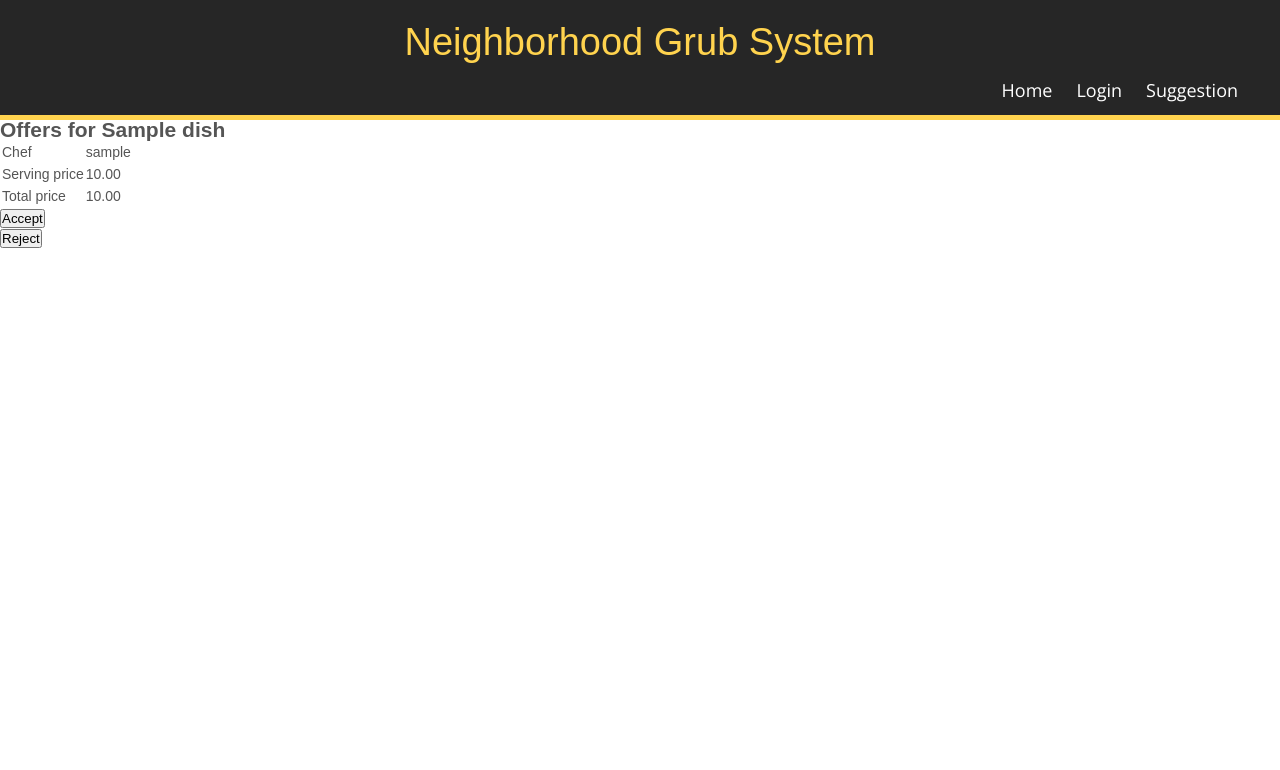
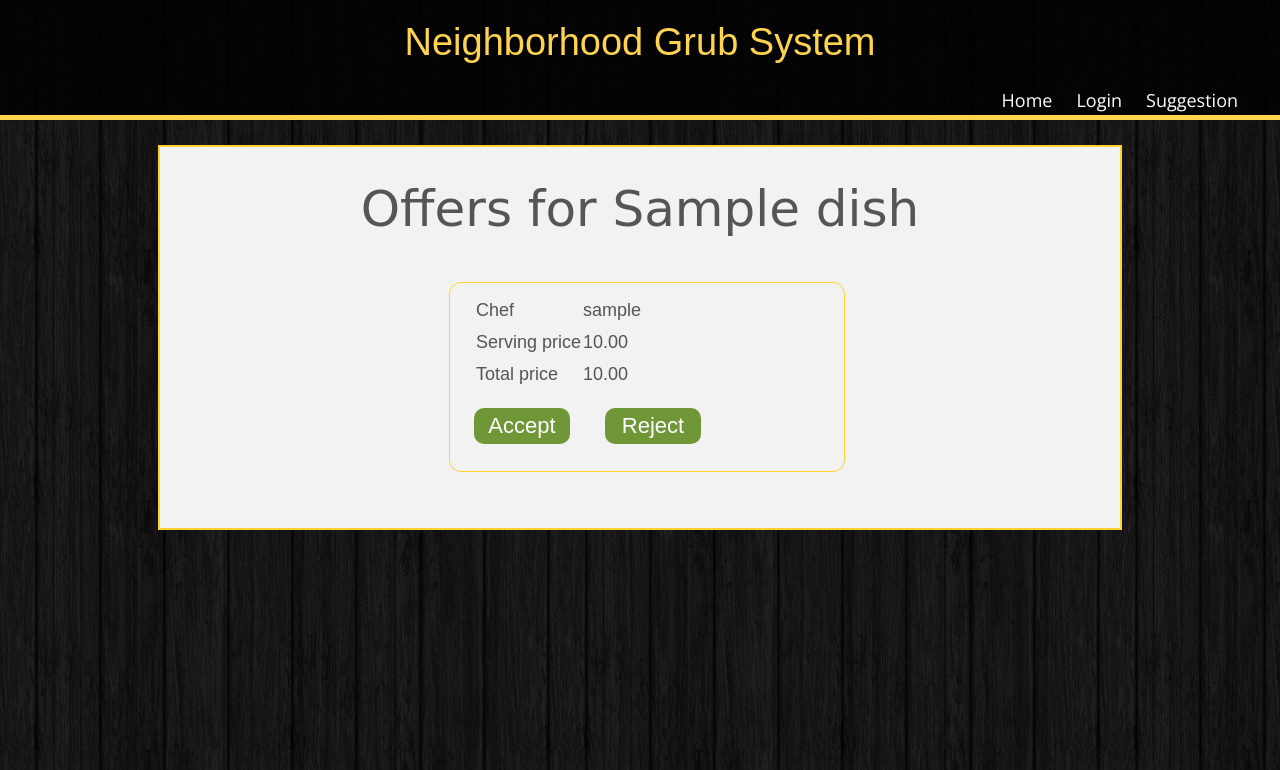
Before and after one commit to MRehman000/Neighborhood-Grub-System, a Django app: page /dishes/requests/1/offers/ in a window 1280 px wide. Shown: the top 770 px of the page. Run offline with Django 3.2, Linux system fonts and the light colour scheme; tables that the repository leaves empty hold one stand-in row (values such as "Sample post").

Commit message:
offer page done

```diff
--- a/django-project/dishes/templates/dishes/request_offers.html
+++ b/django-project/dishes/templates/dishes/request_offers.html
@@ -1,4 +1,73 @@
+{% load static %}
 {% include "ngs/header.html" %}
+
+
+<!DOCTYPE html>
+<html>
+  <head>
+    <title>NGS | Open Dish Request</title>
+    <link href="{% static 'css/request_offer.css' %}" rel = "stylesheet" type="text/css"/>
+    <link href='http://fonts.googleapis.com/css?family=Open+Sans:400,600,600italic' rel='stylesheet' type='text/css'>
+    <style type="text/css">
+        body{background: url({% static 'img/wood.jpg' %});}
+    </style>
+
+  </head>
+
+  <body>
+    <div class = "wrap fix">
+
+      <h2>Offers for {{ dish_request.dish.name }}</h2>
+      <div class ="content float_left">
+            {% if message %}
+          <p>{{ message }}</p>
+          {% endif %}
+          {% if offers %}
+            {% for offer in offers %}
+            <table>
+              <tr>
+                <td>Chef</td><td>{{ offer.chef.user.username }}</td>
+              </tr>
+              <tr>
+                <td>Serving price</td><td>{{ offer.price }}</td>
+              </tr>
+              <tr>
+                <td>Total price</td><td>{{ offer.total }}</td>
+              </tr>
+            </table>
+            <form action="{{ offer.id }}/accept/" method="post">
+              {% csrf_token %}
+              <button>Accept</button>
+            </form>
+            <form action="{{ offer.id }}/reject/" method="post">
+              {% csrf_token %}
+              <button>Reject</button>
+            </form>
+            {% endfor %}
+          {% else %}
+            <p>There are no offers for this request.</p>
+          {% endif %}
+
+        </div>
+    </div>
+
+  </body>
+</html>
+
+
+
+
+
+
+
+
+
+
+
+
+
+<!--
+
 <h2>Offers for {{ dish_request.dish.name }}</h2>
 {% if message %}
 <p>{{ message }}</p>
@@ -28,3 +97,4 @@
 {% else %}
   <p>There are no offers for this request.</p>
 {% endif %}
+ -->
--- /dev/null
+++ b/django-project/static/css/request_offer.css
@@ -0,0 +1,71 @@
+.fix{overflow:hidden}
+*{margin-bottom: 10px;}
+
+.wrap{width:960px; margin:25px auto; display:block; background-color:rgb(242,242,242);height: auto;
+padding-bottom: 44px;
+border: solid 2px #ffd32e;}
+
+.wrap h2{
+	font-family: cursive;
+			    font-size: 50px;
+			    font-style: normal;
+			    font-variant: normal;
+			    font-weight: 500;
+			    line-height: 15.4px;
+			    margin-bottom: 65px;
+			    margin-top: 55px;
+			    text-align: center;
+}
+
+.float_left {
+	width: 370px;
+	height: auto;
+
+	padding-left: 24px;
+	border: solid 1px #ffd32e;
+	margin-left: 64px;
+	padding-top: 10px;
+	padding-bottom: 20px;
+	list-style-type: none;
+	font-size: 14px;
+	border-radius: 12px;
+	margin-left: 289px;
+	padding-bottom: 70px;
+}
+
+.float_left table{
+	font-size: 18px;
+line-height: 30px;
+}
+
+.float_left button{
+	margin-top: 7px;
+	margin-bottom: 40px;
+	width: 96px;
+	height: 36px;
+	border: 0;
+	border-radius: 5px;
+	font-size: 22px;
+	-webkit-border-radius: 10px;
+	-moz-border-radius: 10px;
+	-o-border-radius: 10px;
+	background-color: rgb(112,151,55);
+	color: rgb(255, 255, 255);
+	margin-right: 13px;
+	float: left;
+	margin-right: 35px;
+}
+
+.float_left button:hover, #current{background-color: #ffd32e; color: black;}
+.content{
+	margin-right:16px;
+	margin-top:25px;
+
+
+}
+.content p{
+	    text-align: center;
+    font-size: 20px;
+    color: red;
+
+}
```
